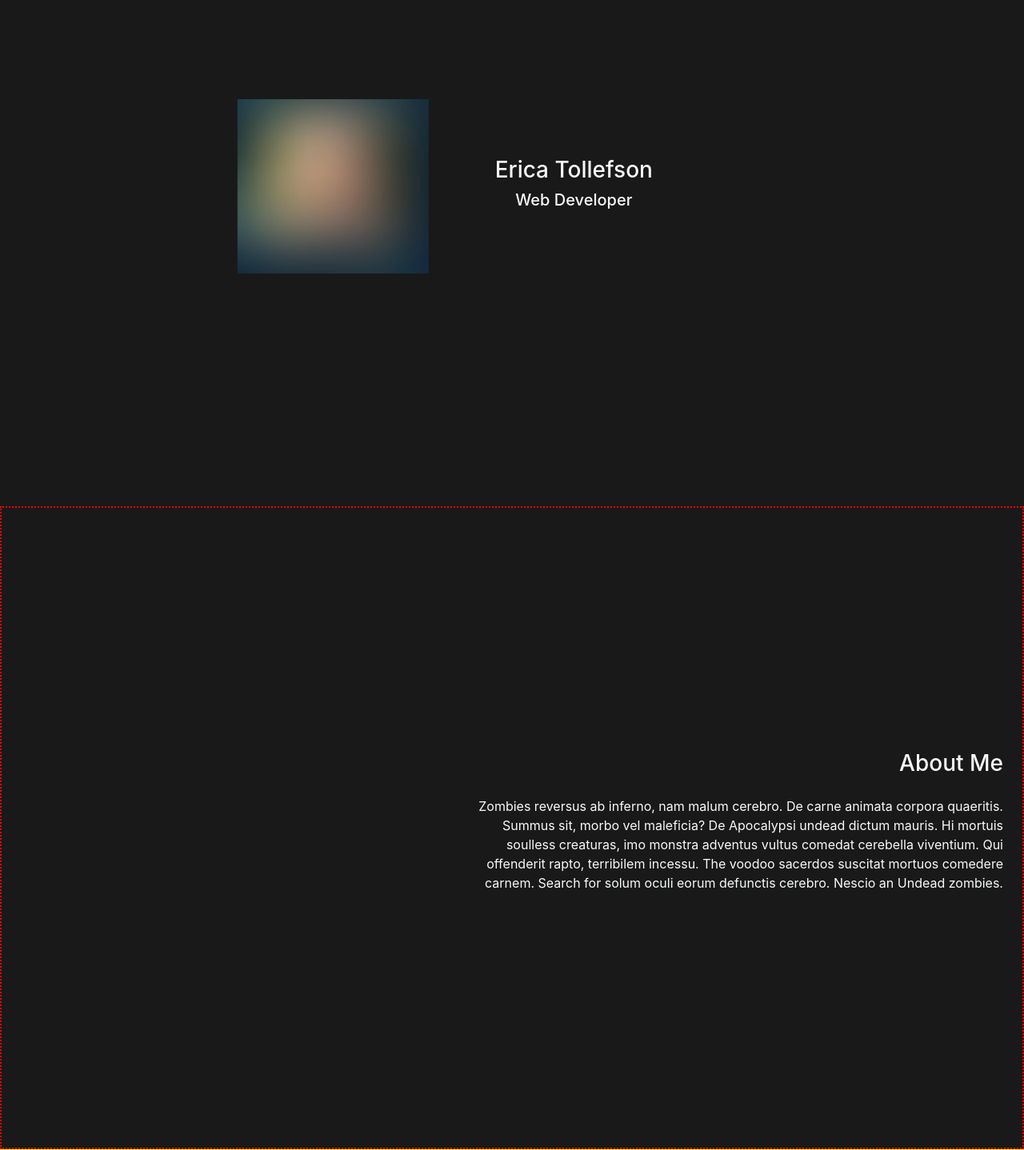
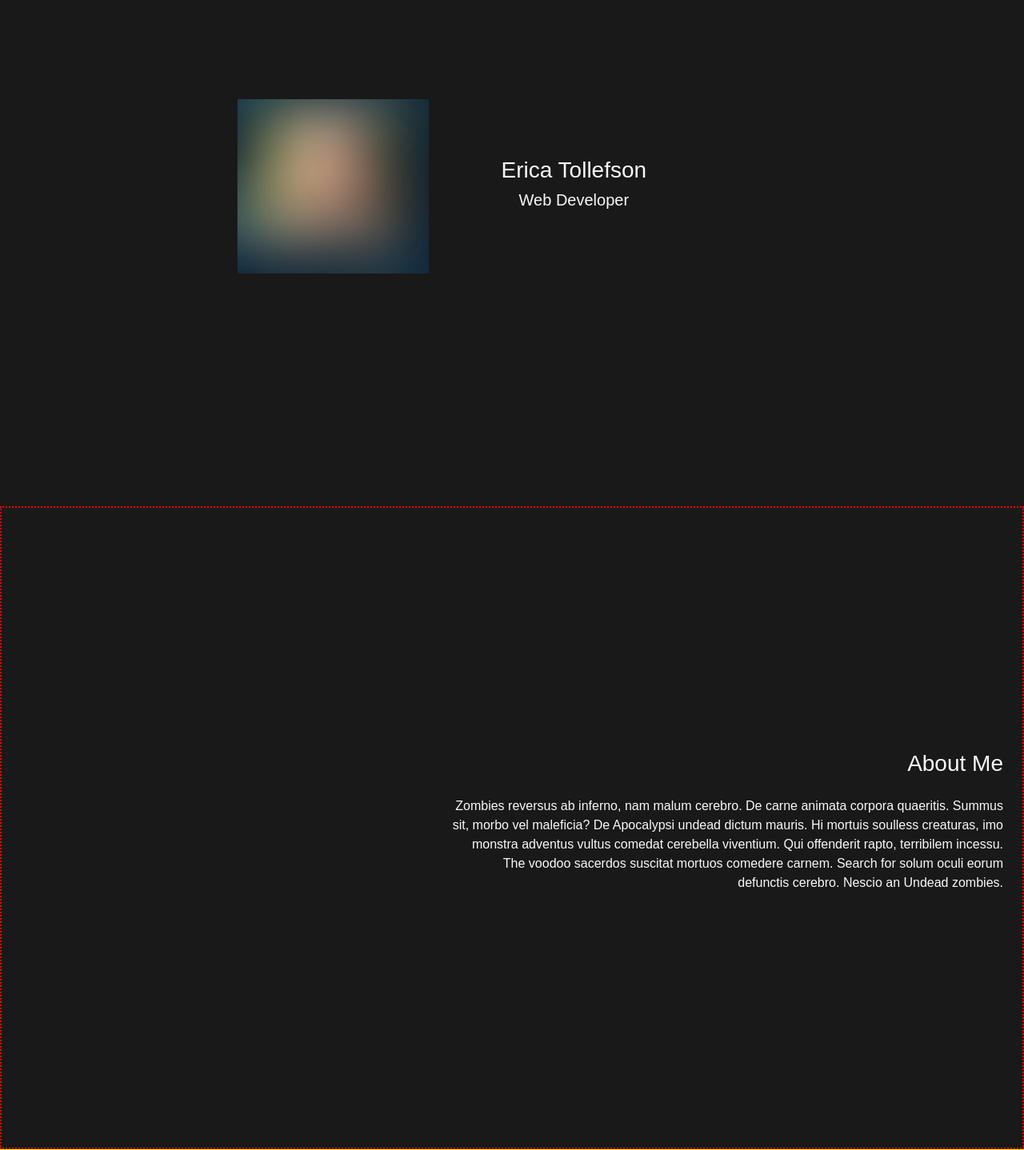
Before and after one commit to EricaTollefson/erica-tollefson-portfolio, a PHP site: page / in a window 1280 px wide. Shown: the part 239-1677 px from the top of the page at 80% size. Run offline with PHP 8.4, Linux system fonts and the light colour scheme.

Commit message:
update header and paragraph fonts

```diff
--- a/public_html/index.php
+++ b/public_html/index.php
@@ -103,7 +103,7 @@
 			<nav class="navbar navbar-collapse-xs navbar-expand-md navbar-light" style="background-color: #ebebeb;">
 				<div class="container d-inline ml-0 mw-100">
 					<a class="navbar-brand float-md-right mr-md-0 my-md-0" href="https://github.com/EricaTollefson" target="_blank"><img src="GitHub-Mark-64px.png" alt="link to my github" width="35px" height="auto"></a>
-					<a class="navbar-brand float-md-right mr-md-1 my-md-0" href="https://www.linkedin.com/in/erica-tollefson-nm/" target="_blank"><img src="LI-In-Bug.png" alt="link to my linkedin page" width="35px" height="auto"></a>
+					<a class="navbar-brand float-md-right mr-md-0 my-md-0" href="https://www.linkedin.com/in/erica-tollefson-nm/" target="_blank"><img src="LI-In-Bug.png" alt="link to my linkedin page" width="35px" height="auto"></a>
 					<button class="navbar-toggler float-left mt-1 mr-3" type="button" data-toggle="collapse" data-target="#navbarNavAltMarkup" aria-controls="navbarNavAltMarkup" aria-expanded="false" aria-label="Toggle navigation">
 						<span class="navbar-toggler-icon"></span>
 					</button>
--- a/public_html/styles.css
+++ b/public_html/styles.css
@@ -1,3 +1,12 @@
+h3, h5 {
+	font-family: 'Quicksand Light', sans-serif;;
+}
+
+p {
+	font-family: 'Noto Sans JP Light', sans-serif;
+}
+
+
 #header {
 
 }
```
